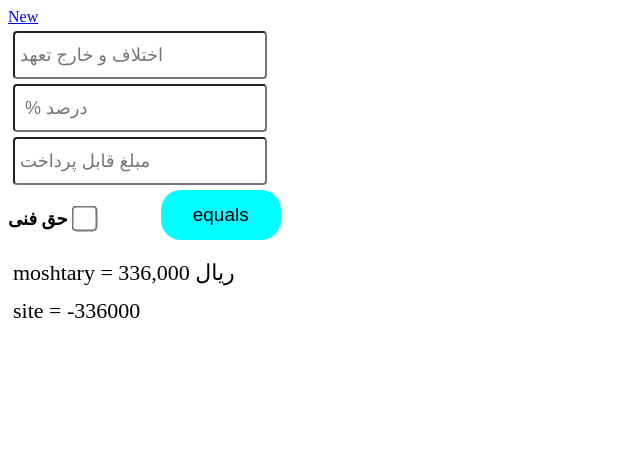
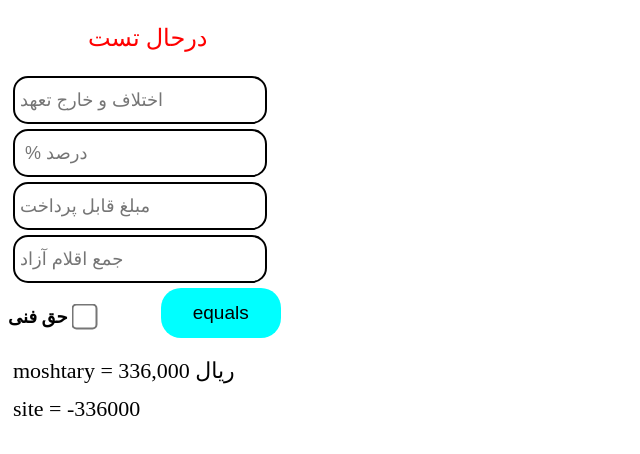
Before and after one commit to javad-ebrahimi/web-darsad, a plain HTML site: page index.html in a window 1280 px wide. Both pictures are taken after a click on the button "equals". Shown: the whole page, without its empty margins (0-640 px from the left). Drawn offline with Linux system fonts and the light colour scheme.

Commit message:
Update index.html

```diff
--- a/index.html
+++ b/index.html
@@ -1,19 +1,21 @@
 <!DOCTYPE html>
 <html>
   <head>
-    <link rel="stylesheet" href="style.css">
-    <title>Web Darsad</title>
+    <link rel="stylesheet" href="style-1.css">
+    <title>TEST Web Darsad</title>
   </head>
   <body>
 
-    <a href='index-1.html'>New</a>
+    <p class="test"> درحال تست</p>
     <div class="heder">
-      <input placeholder="اختلاف و خارج تعهد" class="ekhtelaf-input">
+      <input placeholder="اختلاف و خارج تعهد" class="ekhtelaf-input" >
       <input placeholder=" % درصد"  class="darsad-input">
       <input placeholder="مبلغ قابل پرداخت" class="total-input">
+      <input placeholder="جمع اقلام آزاد" class="azad-input" >
       <div class="div-button">
         <p class="fany-text">حق فنی<input type="checkbox" class="checkbox-input"></p>
 
+        <!--<button onclick="copy()" class="copy-button"></button>-->
 
         <button class="button-total" onclick="total()">equals</button>
       </div>
@@ -29,6 +31,7 @@
     document.addEventListener('contextmenu', event => event.preventDefault());
 
     let site;
+    let azad=0;
      //فنی
     const fany =336000
 
@@ -42,10 +45,14 @@
       const dr = document.querySelector('.darsad-input');
       let darsad = dr.value;
 
+        //گرفتن مبلغ آزاد
+        const az = document.querySelector('.azad-input');
+        azad = az.value;
+
       // حساب کردن مبلغ مشتری
-      let moshtary = Number(ekhtelaf) * (Number(darsad)/100);
+      let moshtary = ((Number(ekhtelaf)-Number(azad)) * (Number(darsad)/100)) + Number(azad);
 
-      //گرفتن مبلغ کل
+      //گرفتن مبلغ قابل پرداخت
       const tl = document.querySelector('.total-input');
       let total = tl.value;
 
@@ -72,8 +79,14 @@
 
     }
 
+    /*function copy(){
+      navigator.clipboard.writeText(`${site}`);
 
+
+    }
+    */
 
 
   </script>
+
 </html>
```
